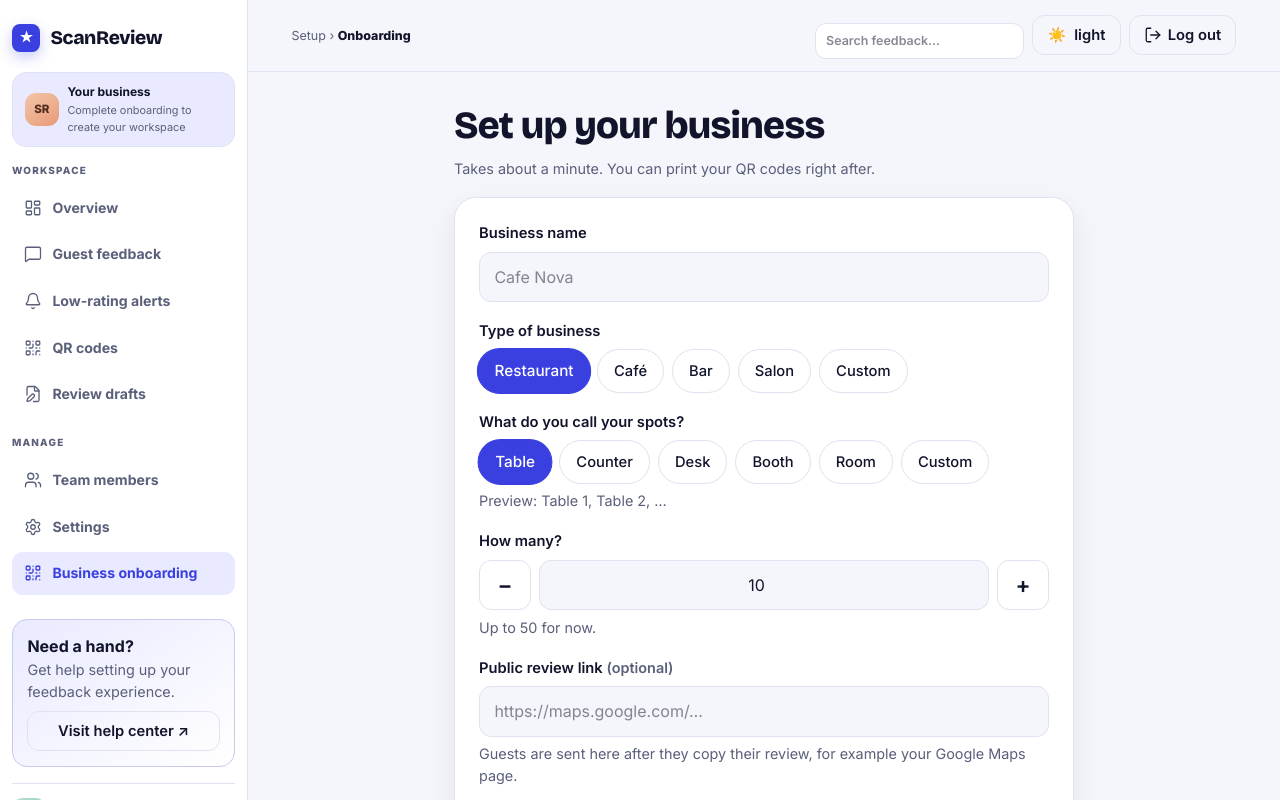
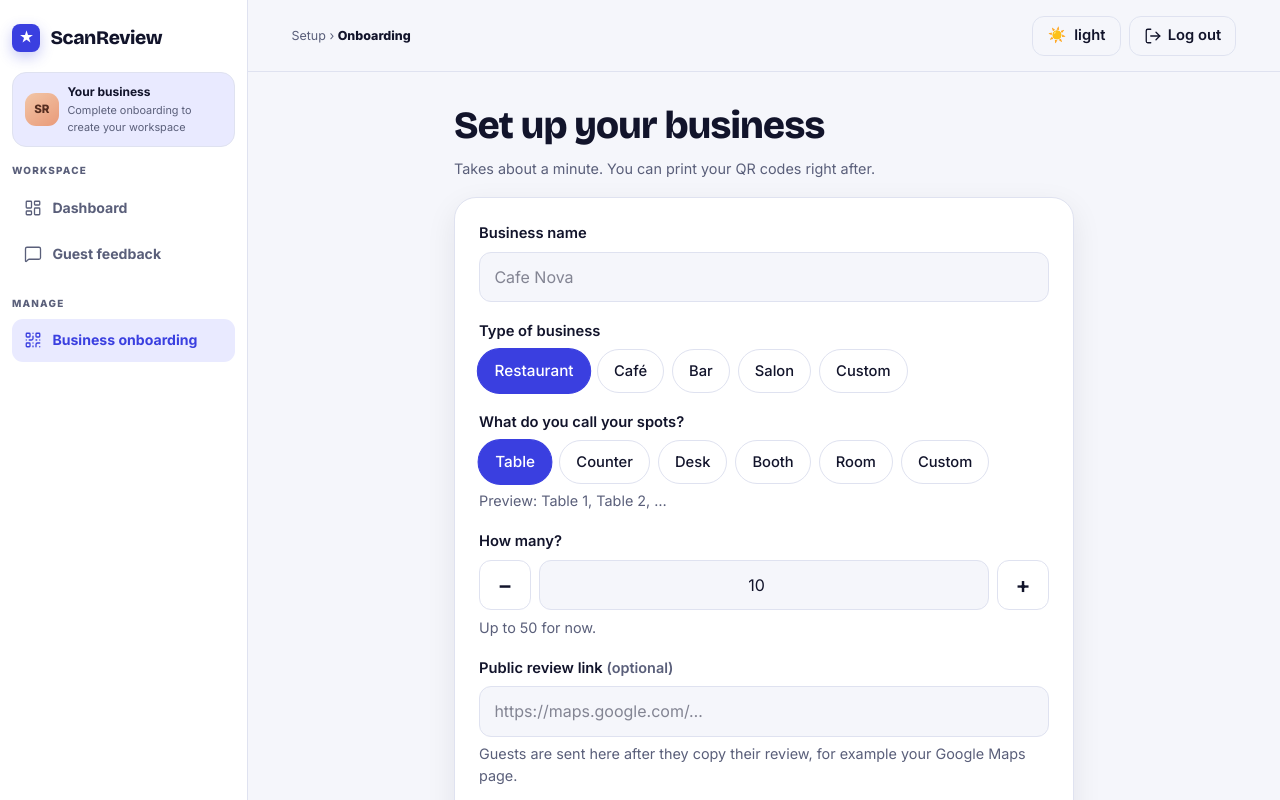
Before and after one commit to Toheed-qureshi21/hackathon-2-Toheed-Qureshi-ScanReview, a Next.js app: page /dashboard/onboarding in a window 1280 px wide. Shown: the top 800 px of the page. Built offline with nearby package versions, Linux system fonts and the light colour scheme; no server answers.

Commit message:
fix: issues

```diff
--- a/components/dashboard/dashboard-shell.tsx
+++ b/components/dashboard/dashboard-shell.tsx
@@ -56,47 +56,20 @@ type NavItem = {
 const WORKSPACE_NAV: NavItem[] = [
   {
     href: "/dashboard",
-    label: "Overview",
+    label: "Dashboard",
     icon: <LayoutDashboard size={18} strokeWidth={1.75} aria-hidden />,
-    previewOnly: true,
   },
+
   {
     href: "/dashboard/feedback",
     label: "Guest feedback",
     icon: <MessageSquare size={18} strokeWidth={1.75} aria-hidden />,
   },
-  {
-    href: "/dashboard",
-    label: "Low-rating alerts",
-    icon: <Bell size={18} strokeWidth={1.75} aria-hidden />,
-    previewOnly: true,
-  },
-  {
-    href: "/dashboard",
-    label: "QR codes",
-    icon: <QrCode size={18} strokeWidth={1.75} aria-hidden />,
-  },
-  {
-    href: "/dashboard",
-    label: "Review drafts",
-    icon: <FilePen size={18} strokeWidth={1.75} aria-hidden />,
-    previewOnly: true,
-  },
+
 ];
 
 const MANAGE_NAV: NavItem[] = [
-  {
-    href: "/dashboard",
-    label: "Team members",
-    icon: <Users size={18} strokeWidth={1.75} aria-hidden />,
-    previewOnly: true,
-  },
-  {
-    href: "/dashboard",
-    label: "Settings",
-    icon: <Settings size={18} strokeWidth={1.75} aria-hidden />,
-    previewOnly: true,
-  },
+
   {
     href: "/dashboard/onboarding",
     label: "Business onboarding",
@@ -336,29 +309,7 @@ export function DashboardShell({ children }: DashboardShellProps) {
             {MANAGE_NAV.map(renderNavItem)}
           </nav>
         </div>
-        <div className="dashboard-sidebar-bottom noprint">
-          <div className="dashboard-help-card">
-            <strong>Need a hand?</strong>
-            <p className="hint">Get help setting up your feedback experience.</p>
-            <Button
-              type="button"
-              variant="ghost"
-              size="sm"
-              onClick={() => setNavToast("Help center — demo preview only")}
-            >
-              Visit help center ↗
-            </Button>
-          </div>
-          <div className="dashboard-profile">
-            <span className="dashboard-avatar dashboard-avatar--profile">
-              {userLoading ? "…" : profileInitials}
-            </span>
-            <div className="dashboard-workspace-copy">
-              <strong>{userLoading ? "Loading…" : profileName}</strong>
-              <span>{userLoading ? " " : profileRole}</span>
-            </div>
-          </div>
-        </div>
+
       </aside>
       <div className="dashboard-main">
         <header className="dashboard-topbar noprint">
@@ -384,15 +335,7 @@ export function DashboardShell({ children }: DashboardShellProps) {
             <strong>{breadcrumbPage}</strong>
           </p>
           <div className="dashboard-top-actions">
-            <label className="dashboard-search">
-              <span className="sr-only">Search feedback</span>
-              <input
-                type="search"
-                value={globalSearch}
-                onChange={(e) => setGlobalSearch(e.target.value)}
-                placeholder="Search feedback…"
-              />
-            </label>
+
             <ThemeToggle />
             <DashboardLogoutButton
               onError={(message) => setNavToast(message)}
```
